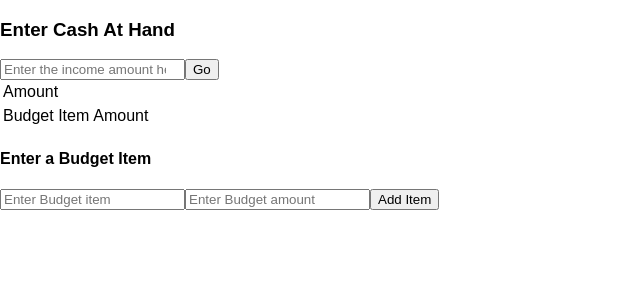
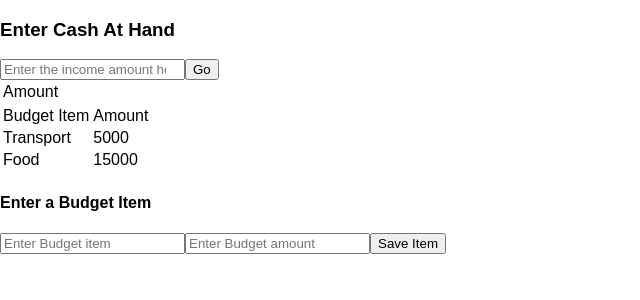
Before and after one commit to mojo706/Bajeti, a React (Create React App) app: page / in a window 1280 px wide. Shown: the top 300 px of the page, without its empty margins (0-640 px from the left). Built offline with nearby package versions, Linux system fonts and the light colour scheme.

Commit message:
add functionality to display budget items on BudgetView Component, also passed props to BudgetView component

```diff
--- a/src/App.js
+++ b/src/App.js
@@ -10,7 +10,16 @@ class App extends Component {
     super(props);
     this.state = {
       income: null,
-      budgetItems: [],
+      budgetItems: [
+        {
+          title: "Transport",
+          amount: 5000
+        },
+        {
+          title: "Food",
+          amount: 15000
+        }
+      ],
       incomeFormVisible: true,
       item: ''
 
@@ -37,7 +46,7 @@ class App extends Component {
   render() {
     const budgetItems = this.state.budgetItems;
     const income = this.state.income
-      const props = {budgetItems, income, addBudgetItem: this.addBudgetItem, handleChange: this.handleChange}
+    const props = { budgetItems, income, addBudgetItem: this.addBudgetItem, handleChange: this.handleChange }
     return (
       <div>
         <IncomeForm income={this.state.income} changeIncome={this.changeIncome} />
--- a/src/components/BudgetItemForm.js
+++ b/src/components/BudgetItemForm.js
@@ -4,9 +4,9 @@ const BudgetItemForm = (props) => (
 
   <form action="">
     <h4>Enter a Budget Item</h4>
-    <input type="text" name="item" placeholder="Enter Budget item"/>
-    <input type="text" name="amount" placeholder="Enter Budget amount"/>
-    <button>Add Item</button>
+    <input type="text" name="item" placeholder="Enter Budget item" />
+    <input type="text" name="amount" placeholder="Enter Budget amount" />
+    <button>Save Item</button>
   </form>
 
 );
--- a/src/components/BudgetView.js
+++ b/src/components/BudgetView.js
@@ -2,46 +2,37 @@ import React from 'react';
 
 import BudgetItemForm from './BudgetItemForm';
 
-const BudgetView = (props) => {
-  console.log('props', props)
-
-
-  const budgetItems = props.budgetItems.map((items) => {
-    return {
-      items
-    }
-  })
-
-  // const budgetItem = (
-  //   {props.budgetItems.map(item => (
-  //     <tr>
-  //       <td></td>
-  //       <td></td>
-  //     </tr>
-
-  //   ))}
-
-  //)
-  return (
+const BudgetView = (props) => (
   <div>
     <table>
+      <tbody>
         <tr>
           <td>Amount</td>
           <td>{props.income}</td>
         </tr>
+      </tbody>
+
     </table>
 
     <table>
+      <tbody>
         <tr>
           <td>Budget Item</td>
           <td>Amount</td>
         </tr>
+        {props.budgetItems.map((budgetItem, index) => (
+          <tr key={index}>
+            <td>{budgetItem.title}</td>
+            <td>{budgetItem.amount}</td>
+          </tr>
+        ))}
+      </tbody>
+
     </table>
 
     <BudgetItemForm />
   </div>
 );
-};
 
 BudgetView.propTypes = {
 
```
Lines whose indentation alone changed are shown as unchanged.
